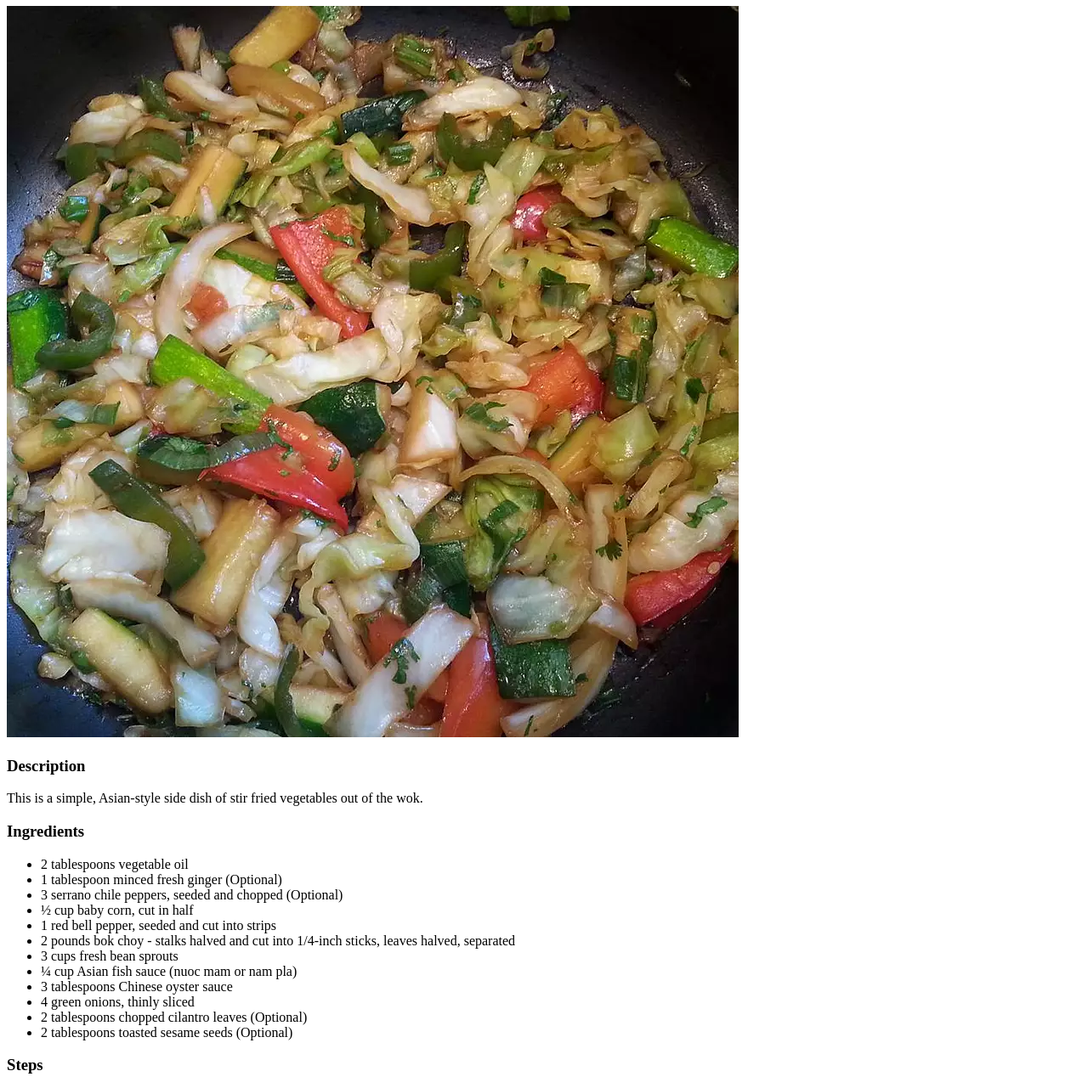
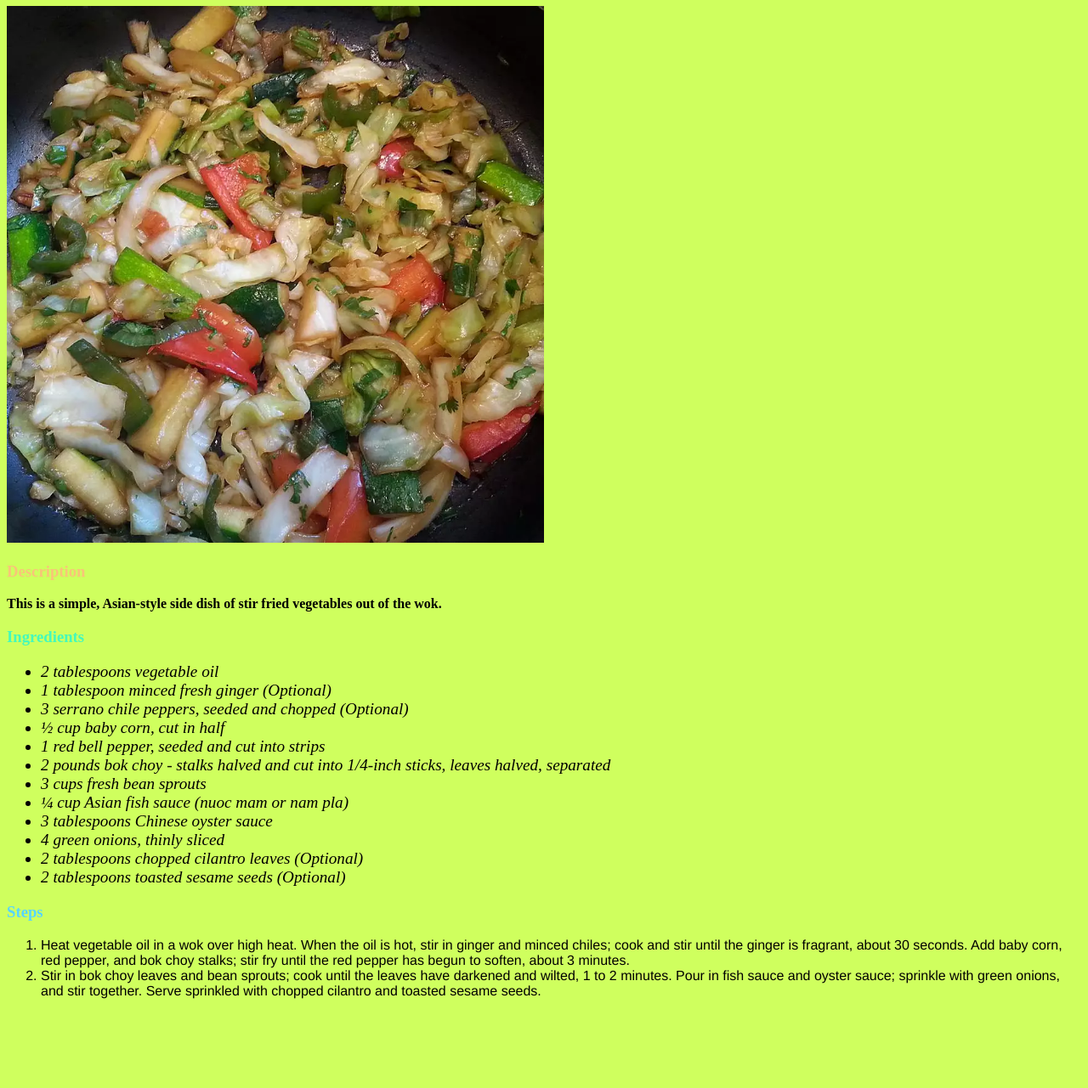
Before and after one commit to Batoru1/odin-recipes, a plain HTML site: page recipes/wok.html in a window 1280 px wide. Shown: the part 73-1354 px from the top of the page at 85% size. After the commit the page ends 1265 px from the top, so only its background shows below. Drawn offline with Linux system fonts and the light colour scheme.

Commit message:
../index.html

```diff
--- /dev/null
+++ b/recipes/styles.css
@@ -0,0 +1,19 @@
+body{ background-color: rgb(207, 255, 94);}
+
+h1 {color: rgb(255, 142, 127);}
+
+.image {height: auto;
+width: 50%;}
+
+.dsc{color: rgb(248, 197, 120);}
+
+.ing{color: rgb(68, 248, 188);}
+
+.st{color: rgb(88, 213, 255);}
+
+p{font-weight: bold;}
+
+ul{font-style: italic;
+font-size: larger;}
+
+ol{font-family: 'Franklin Gothic Medium', 'Arial Narrow', Arial, sans-serif;}
--- a/recipes/wok.html
+++ b/recipes/wok.html
@@ -2,6 +2,7 @@
 <html lang="en">
 
 <head>
+    <link rel="stylesheet" href="styles.css">
     <meta charset="UTF-8">
     <title>Stir Fried Wok Vegetables</title>
 </head>
@@ -9,12 +10,12 @@
 <body>
 
     <h1>Stir Fried Wok Vegetables</h1>
-    <img src="../images/wok.webp" alt="deep fried oily veggies">
+    <img class="image" src="../images/wok.webp" alt="deep fried oily veggies">
 
-    <h3>Description</h3>
+    <div class="dsc"><h3>Description</h3></div>
     <p>This is a simple, Asian-style side dish of stir fried vegetables out of the wok.</p>
 
-    <h3>Ingredients</h3>
+    <div class="ing"><h3>Ingredients</h3></div>
     <ul>
         <li>2 tablespoons vegetable oil</li>
         <li> 1 tablespoon minced fresh ginger (Optional)</li>
@@ -30,7 +31,7 @@
         <li>2 tablespoons toasted sesame seeds (Optional)</li>
     </ul>
 
-    <h3>Steps</h3>
+    <div class="st"><h3>Steps</h3></div>
     <ol>
         <li>Heat vegetable oil in a wok over high heat. When the oil is hot, stir in ginger and minced chiles; cook and
             stir until the ginger is fragrant, about 30 seconds. Add baby corn, red pepper, and bok choy stalks; stir
--- a/styles.css
+++ b/styles.css
@@ -6,6 +6,19 @@ text-align:center;
 font-size:69px;
 font-weight: bold;}
 
-p{color: rgb(69, 5, 82);
-text-align: right;
-}
+.doggo
+{display:block;
+margin-left: auto;
+margin-right: auto;
+width: 35%;}
+
+.pork {text-align: right;
+font-size: 30px;
+
+  }
+
+.chicken {text-align: left;
+    font-size: 30px;}
+
+.wok {text-align: center;
+    font-size: 30px;}
```
Also changed, not shown: recipes/lasagna.html (+5 -4 lines), recipes/pork-ribs.html (+5 -4 lines).
